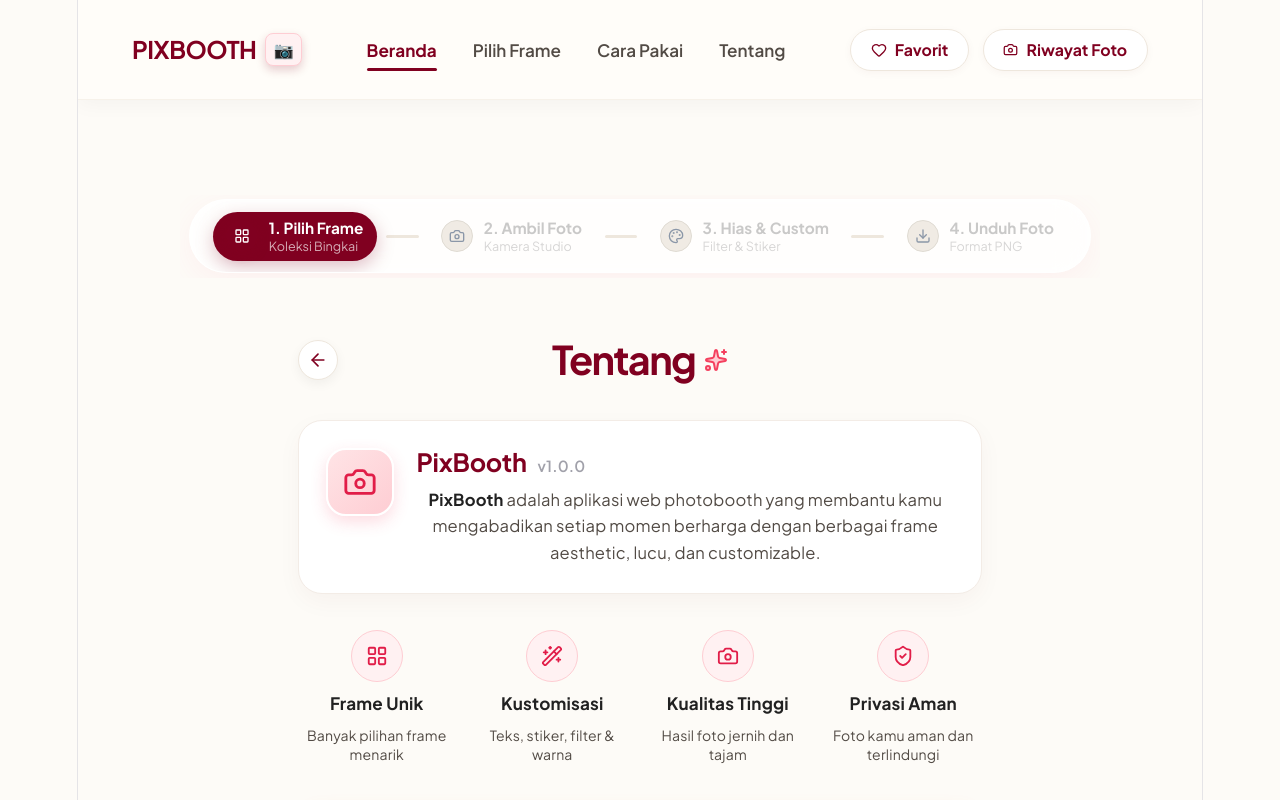
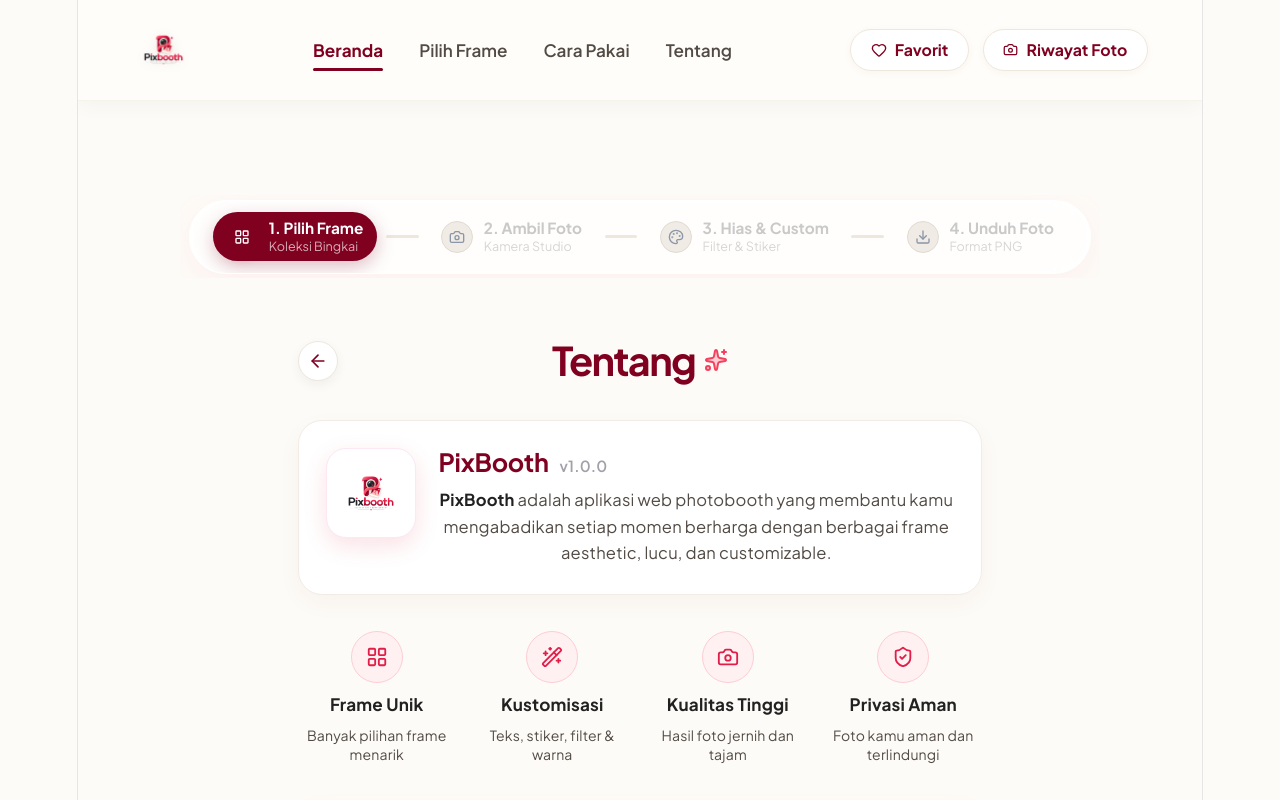
Before and after one commit to GilbertNjr/Photo_Booth, a React (Vite) app: page / in a window 1280 px wide. Both pictures are taken after a click on the button "Tentang". Shown: the top 800 px of the page. Built offline with nearby package versions, Linux system fonts and the light colour scheme; a web font is replaced by a local one.

Commit message:
feat: integrate official Pixbooth 3D ribbon camera brand logo into Navbar, About view, and Footer

```diff
--- a/src/components/Layout/Footer.tsx
+++ b/src/components/Layout/Footer.tsx
@@ -4,10 +4,17 @@
 export const Footer: React.FC = () => {
   return (
     <footer className="footer">
-      <div style={{ display: 'flex', alignItems: 'center', justifyContent: 'center', gap: '0.4rem' }}>
-        <span>Crafted with</span>
-        <Heart size={15} fill="#ff7597" color="#ff7597" />
-        <span>for aesthetic memories & instant digital prints</span>
+      <div style={{ display: 'flex', flexDirection: 'column', alignItems: 'center', justifyContent: 'center', gap: '0.5rem' }}>
+        <img
+          src="/pixbooth-logo.png"
+          alt="Pixbooth Logo"
+          style={{ height: '32px', width: 'auto', objectFit: 'contain', opacity: 0.9 }}
+        />
+        <div style={{ display: 'flex', alignItems: 'center', justifyContent: 'center', gap: '0.4rem', fontSize: '0.82rem', opacity: 0.85 }}>
+          <span>Crafted with</span>
+          <Heart size={14} fill="#ff7597" color="#ff7597" />
+          <span>for aesthetic memories & instant digital prints</span>
+        </div>
       </div>
     </footer>
   );
--- a/src/components/Layout/Navbar.tsx
+++ b/src/components/Layout/Navbar.tsx
@@ -31,9 +31,19 @@
     <header className="navbar-mockup">
       <div className="navbar-container">
         {/* Brand Logo */}
-        <div className="navbar-brand-box" onClick={() => handleMobileNav(onGoToStudio)} style={{ cursor: 'pointer' }}>
-          <span className="brand-logo-text">PIXBOOTH</span>
-          <span className="brand-camera-badge">📷</span>
+        <div className="navbar-brand-box" onClick={() => handleMobileNav(onGoToStudio)} style={{ cursor: 'pointer', display: 'flex', alignItems: 'center' }}>
+          <img
+            src="/pixbooth-logo.png"
+            alt="Pixbooth Logo"
+            style={{
+              height: '42px',
+              maxHeight: '42px',
+              width: 'auto',
+              objectFit: 'contain',
+              filter: 'drop-shadow(0 2px 6px rgba(0,0,0,0.08))',
+              transition: 'transform 0.2s ease',
+            }}
+          />
         </div>
 
         {/* Center Nav Links (Desktop) */}
--- a/src/views/AboutView.tsx
+++ b/src/views/AboutView.tsx
@@ -77,23 +77,28 @@
           alignItems: 'flex-start',
         }}
       >
-        {/* Pink Camera App Icon */}
+        {/* Official Brand Logo Box */}
         <div
           style={{
-            width: '68px',
-            height: '68px',
+            width: '90px',
+            height: '90px',
             borderRadius: '20px',
-            background: 'linear-gradient(135deg, #FFE4E6 0%, #FECDD3 100%)',
+            background: '#ffffff',
             display: 'flex',
             alignItems: 'center',
             justifyContent: 'center',
-            color: '#E11D48',
             flexShrink: 0,
-            boxShadow: '0 6px 16px rgba(244, 63, 94, 0.18)',
-            border: '2px solid #ffffff',
+            boxShadow: '0 8px 24px rgba(217, 4, 41, 0.12)',
+            border: '1.5px solid #FCE7F3',
+            padding: '0.4rem',
+            overflow: 'hidden',
           }}
         >
-          <Camera size={34} />
+          <img
+            src="/pixbooth-logo.png"
+            alt="Pixbooth Official Logo"
+            style={{ width: '100%', height: '100%', objectFit: 'contain' }}
+          />
         </div>
 
         <div style={{ display: 'flex', flexDirection: 'column', gap: '0.5rem' }}>
```
Also changed, not shown: public/pixbooth-logo.png (added), src/assets/logo.png (added).
